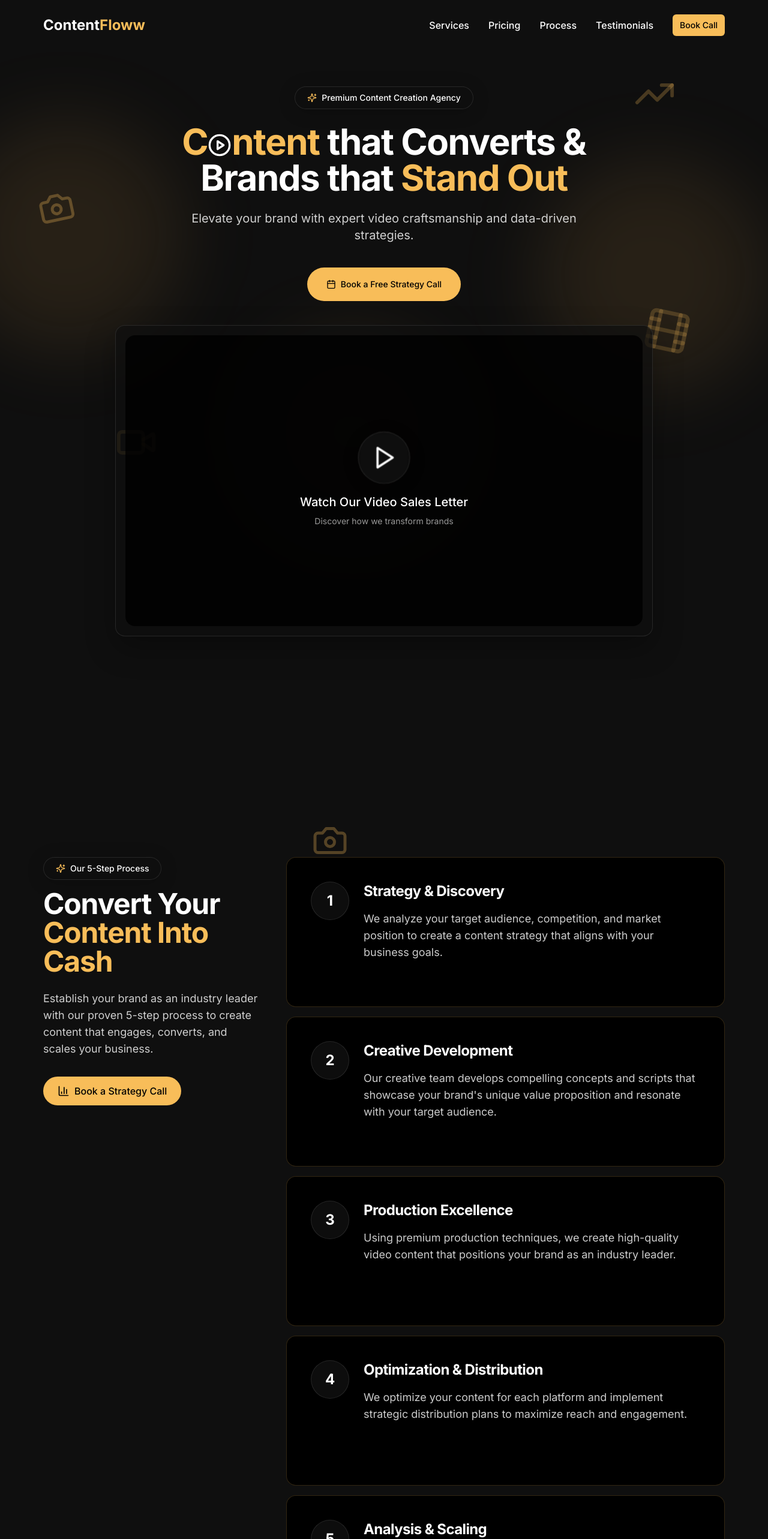
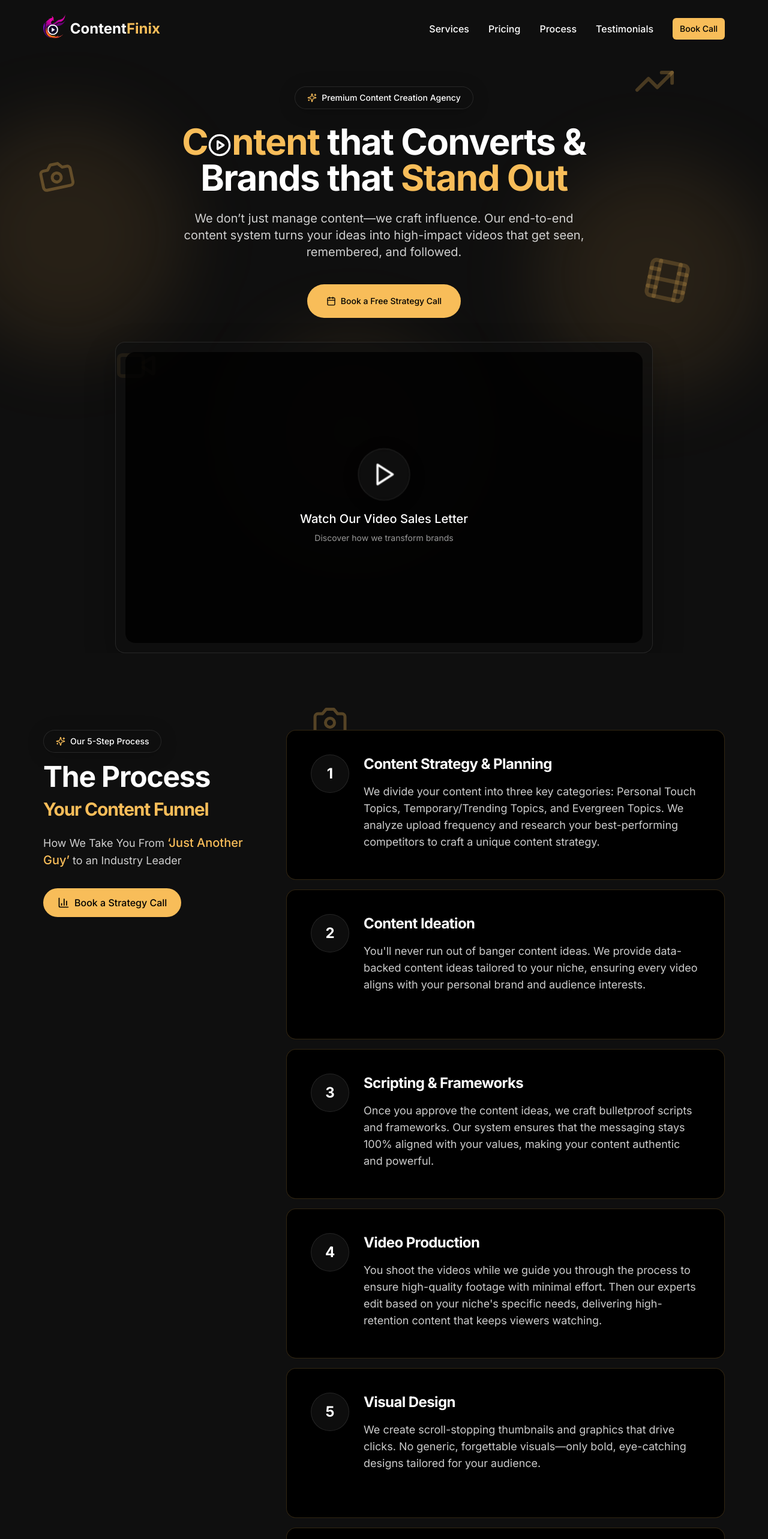
Before and after one commit to VinayakPorwal/content-flix, a React (Vite) app: page / in a window 1280 px wide. Shown: the top 2566 px of the page at 60% size. Built offline with nearby package versions, Linux system fonts and the light colour scheme.

Commit message:
Some content changes

```diff
--- a/src/components/Footer.tsx
+++ b/src/components/Footer.tsx
@@ -11,7 +11,9 @@ const Footer: React.FC = () => {
           <div className="md:col-span-1">
             <div className="flex flex-col">
               <a href="#" className="mb-4">
-                <span className="font-bold text-2xl text-white">Agency<span className="text-agency-gold">Flow</span></span>
+                <span className="font-bold text-2xl text-white">
+                  <img src="/logowithname.png" alt="Content Finix" className="h-16" />
+                </span>
               </a>
               <p className="text-gray-400 mb-6">
                 Premium content marketing and video production agency helping brands tell their stories.
@@ -82,12 +84,10 @@ const Footer: React.FC = () => {
 
         <div className="border-t border-gray-800 mt-12 pt-8 flex flex-col md:flex-row justify-between items-center">
           <p className="text-gray-500 text-sm mb-4 md:mb-0">
-            © {new Date().getFullYear()} AgencyFlow. All rights reserved.
+            © {new Date().getFullYear()} Content Finix. All rights reserved.
           </p>
           <div className="flex space-x-6">
-            <a href="#" className="text-gray-500 hover:text-agency-gold text-sm transition-colors">Terms</a>
-            <a href="#" className="text-gray-500 hover:text-agency-gold text-sm transition-colors">Privacy</a>
-            <a href="#" className="text-gray-500 hover:text-agency-gold text-sm transition-colors">Cookies</a>
+            <a href="https://linkedin.com/in/vinayakporwal" className="hover:text-agency-gold transition-colors hover:underline transition-all duration-300 text-gray-400 text-sm">Made by Vinayak</a>
           </div>
         </div>
       </div>
--- a/src/components/Hero.tsx
+++ b/src/components/Hero.tsx
@@ -5,6 +5,7 @@ import { cn } from '@/lib/utils';
 import AnimatedSection from './AnimatedSection';
 import { Play, ArrowRight, Sparkles, Calendar, Camera, Film, VideoIcon, Video, PlayCircle, TrendingUp } from 'lucide-react';
 import { motion } from 'framer-motion';
+import data from '../data/data.json';
 
 const Hero: React.FC = () => {
 
@@ -23,7 +24,7 @@ const Hero: React.FC = () => {
 
   return (
     <section
-      className="relative overflow-hidden pt-32 pb-40 md:pt-36 md:pb-60 bg-transparent"
+      className="relative overflow-hidden pt-32 pb-30 md:pt-36 bg-transparent"
       // className="relative overflow-hidden pt-32 pb-40 md:pt-36 md:pb-60 bg-gradient-to-br from-black to-gray-900"
 
     >
@@ -94,7 +95,7 @@ const Hero: React.FC = () => {
 
           <AnimatedSection delay={400} animation="fade-up">
             <p className="text-lg md:text-xl text-white/80   max-w-2xl">
-              Elevate your brand with expert video craftsmanship and data-driven strategies.
+              {data.hero.subtitle}
             </p>
           </AnimatedSection>
           <AnimatedSection delay={500} animation="fade-up" className="w-full max-w-5xl mx-auto mt-10">
--- a/src/components/Navbar.tsx
+++ b/src/components/Navbar.tsx
@@ -23,13 +23,18 @@ const Navbar: React.FC = () => {
       className={cn(
         'fixed top-0 left-0 right-0 z-50 transition-all duration-300 ease-in-out',
         isScrolled
-          ? 'bg-black/90 backdrop-blur-md shadow-sm py-4 w-[90%] mx-auto rounded-xl mt-2'
+          ? 'bg-black/40 backdrop-blur-md shadow-sm py-4 w-[85%] mx-auto rounded-xl mt-2'
           : 'bg-transparent py-6'
       )}
     >
       <div className="container-custom flex items-center justify-between">
         <a href="#" className="flex items-center">
-          <span className="font-bold text-2xl text-white">Content<span className="text-agency-gold">Floww</span></span>
+          <span className="font-bold text-2xl text-white">
+            <img src="/logo.png" alt="Content Finix" className="h-12" />
+          </span>
+          <span className="ml-2 text-white text-2xl font-bold">
+            Content<span className="text-agency-gold">Finix</span>
+          </span>
         </a>
 
         {/* Desktop Navigation */}
--- a/src/components/ProcessSteps.tsx
+++ b/src/components/ProcessSteps.tsx
@@ -3,6 +3,7 @@ import { cn } from '@/lib/utils';
 import AnimatedSection from './AnimatedSection';
 import { Sparkles, Camera, Film, Presentation, BarChart3, TrendingUp, Video } from 'lucide-react';
 import { motion, useScroll, useTransform } from 'framer-motion';
+import data from "../data/data.json"
 
 interface StepCardProps {
   number: number;
@@ -61,33 +62,7 @@ const ProcessSteps: React.FC = () => {
     return () => unsubscribe();
   }, [scrollYProgress]);
 
-  const steps = [
-    {
-      number: 1,
-      title: "Strategy & Discovery",
-      description: "We analyze your target audience, competition, and market position to create a content strategy that aligns with your business goals."
-    },
-    {
-      number: 2,
-      title: "Creative Development",
-      description: "Our creative team develops compelling concepts and scripts that showcase your brand's unique value proposition and resonate with your target audience."
-    },
-    {
-      number: 3,
-      title: "Production Excellence",
-      description: "Using premium production techniques, we create high-quality video content that positions your brand as an industry leader."
-    },
-    {
-      number: 4,
-      title: "Optimization & Distribution",
-      description: "We optimize your content for each platform and implement strategic distribution plans to maximize reach and engagement."
-    },
-    {
-      number: 5,
-      title: "Analysis & Scaling",
-      description: "Through continuous analysis and optimization, we identify what works best and scale successful strategies to drive consistent growth."
-    }
-  ];
+
 
   const floatingIconVariants = {
     animate: {
@@ -156,14 +131,11 @@ const ProcessSteps: React.FC = () => {
             </AnimatedSection>
 
             <AnimatedSection delay={200} animation="fade-up">
-              <h2 className="text-white mb-6">Convert Your <span className="text-agency-gold">Content Into Cash</span></h2>
+              <h2 className="text-white mb-6" dangerouslySetInnerHTML={{ __html: data.process.title }}></h2>
             </AnimatedSection>
 
             <AnimatedSection delay={300} animation="fade-up">
-              <p className="text-white/80 text-lg">
-                Establish your brand as an industry leader with our proven 5-step process
-                to create content that engages, converts, and scales your business.
-              </p>
+              <p className="text-white/80 text-lg" dangerouslySetInnerHTML={{ __html: data.process.subtitle }}></p>
             </AnimatedSection>
 
             <AnimatedSection delay={400} animation="fade-up">
@@ -181,7 +153,7 @@ const ProcessSteps: React.FC = () => {
           </motion.div>
 
           <div className="md:w-2/3">
-            {steps.map((step, index) => (
+            {data.process.steps.map((step, index) => (
               <StepCard
                 key={index}
                 number={step.number}
--- a/src/components/Services.tsx
+++ b/src/components/Services.tsx
@@ -23,13 +23,13 @@ const ServiceCard = ({ title, description, videoSrc, thumbnailSrc, aspectClass,
   <div className={`${rotate}`}>
     <AnimatedSection
       delay={100 * index}
-      className={`rounded-xl p-4 transition-all duration-300 ${aspectClass}`}
+      className={`rounded-xl p-4 transition-all duration-300`}
     >
       <motion.div className="rounded-lg overflow-hidden mb-4" whileHover={{ scale: 1.05 }}>
         <div className="relative w-full h-full group rounded-xl border border-agency-gold/20 bg-black/20 backdrop-blur-sm hover:border-agency-gold/40 transition-all duration-300 glow-on-hover">
           <video
             src={videoSrc}
-            className={`w-full h-full object-cover rounded-xl ${aspectClass}`}
+            className={`w-full h-full object-cover rounded-xl ${icon!=="Instagram" ?  aspectClass : "aspect-[9/16]"}`}
             loop
             muted
             playsInline
@@ -78,7 +78,7 @@ const Services = () => {
           </AnimatedSection>
         </div>
 
-        <div className="grid grid-cols-1 md:grid-cols-2 items-center justify-center lg:grid-cols-3 gap-8 w-[90%] mx-auto">
+        <div className="grid grid-cols-1 md:grid-cols-2 items-center justify-center lg:grid-cols-3 gap-12 w-[90%] mx-auto">
           {items.map((service, index) => (
             <ServiceCard
               key={index}
--- a/src/data/data.json
+++ b/src/data/data.json
@@ -1,8 +1,8 @@
 
 {
   "meta": {
-    "siteName": "AgencyFlow",
-    "logoText": "Agency<span>Flow</span>"
+    "siteName": "Content Finix",
+    "logoText": "Content<span>Finix</span>"
   },
   "navigation": [
     { "id": "home", "label": "Home", "url": "#" },
@@ -16,7 +16,7 @@
   "hero": {
     "badge": "Premium Content Creation Agency",
     "title": "<span class='text-agency-gold'>C<icon>ntent </span>that Converts &<br class='hidden md:block' /> Brands that <span class='text-agency-gold'>Stand Out</span>",
-    "subtitle": "Elevate your brand with expert video craftsmanship and data-driven strategies.",
+    "subtitle": "We don’t just manage content—we craft influence. Our end-to-end content system turns your ideas into high-impact videos that get seen, remembered, and followed.",
     "ctaButton": {
       "text": "Book a Free Strategy Call",
       "url": "#contact",
@@ -29,8 +29,8 @@
   },
   "process": {
     "badge": "Our 5-Step Process",
-    "title": "Convert Your <span class='text-agency-gold'>Content Into Cash</span>",
-    "subtitle": "Establish your brand as an industry leader with our proven 5-step process to create content that engages, converts, and scales your business.",
+    "title": "<p><span class='block'>The Process </span> <span class='text-agency-gold text-3xl'>Your Content Funnel</span></p>",
+    "subtitle": "<span>How We Take You From <span class='text-agency-gold text-xl font-medium'>‘Just Another Guy’</span> to an Industry Leader</span>",
     "ctaButton": {
       "text": "Book a Strategy Call",
       "url": "#contact",
@@ -39,28 +39,33 @@
     "steps": [
       {
         "number": 1,
-        "title": "Strategy & Discovery",
-        "description": "We analyze your target audience, competition, and market position to create a content strategy that aligns with your business goals."
+        "title": "Content Strategy & Planning",
+        "description": "We divide your content into three key categories: Personal Touch Topics, Temporary/Trending Topics, and Evergreen Topics. We analyze upload frequency and research your best-performing competitors to craft a unique content strategy."
       },
       {
         "number": 2,
-        "title": "Creative Development",
-        "description": "Our creative team develops compelling concepts and scripts that showcase your brand's unique value proposition and resonate with your target audience."
+        "title": "Content Ideation",
+        "description": "You'll never run out of banger content ideas. We provide data-backed content ideas tailored to your niche, ensuring every video aligns with your personal brand and audience interests."
       },
       {
         "number": 3,
-        "title": "Production Excellence",
-        "description": "Using premium production techniques, we create high-quality video content that positions your brand as an industry leader."
+        "title": "Scripting & Frameworks",
+        "description": "Once you approve the content ideas, we craft bulletproof scripts and frameworks. Our system ensures that the messaging stays 100% aligned with your values, making your content authentic and powerful."
       },
       {
         "number": 4,
-        "title": "Optimization & Distribution",
-        "description": "We optimize your content for each platform and implement strategic distribution plans to maximize reach and engagement."
+        "title": "Video Production",
+        "description": "You shoot the videos while we guide you through the process to ensure high-quality footage with minimal effort. Then our experts edit based on your niche's specific needs, delivering high-retention content that keeps viewers watching."
       },
       {
         "number": 5,
-        "title": "Analysis & Scaling",
-        "description": "Through continuous analysis and optimization, we identify what works best and scale successful strategies to drive consistent growth."
+        "title": "Visual Design",
+        "description": "We create scroll-stopping thumbnails and graphics that drive clicks. No generic, forgettable visuals—only bold, eye-catching designs tailored for your audience."
+      },
+      {
+        "number": 6,
+        "title": "Distribution & Optimization",
+        "description": "Our expert content managers handle every technical aspect—from YouTube SEO and metadata optimization to strategic posting schedules—ensuring maximum visibility and reach for your content."
       }
     ]
   },
```
Also changed, not shown: src/components/CallToAction.tsx (+121 -46 lines), public/logo.png (added), public/logowithname.png (added).
